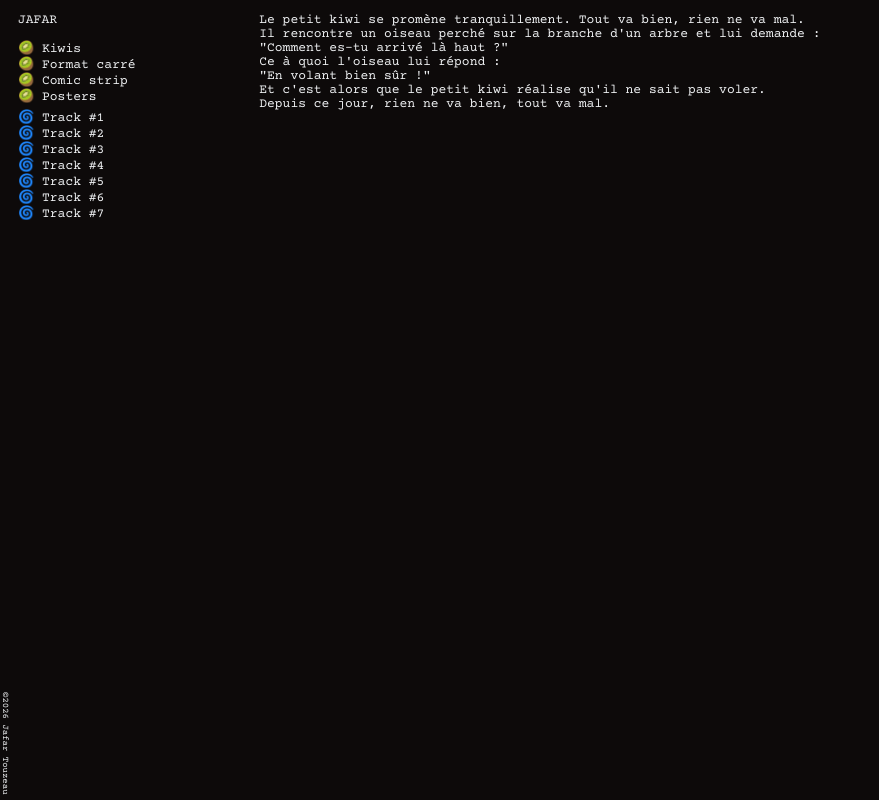
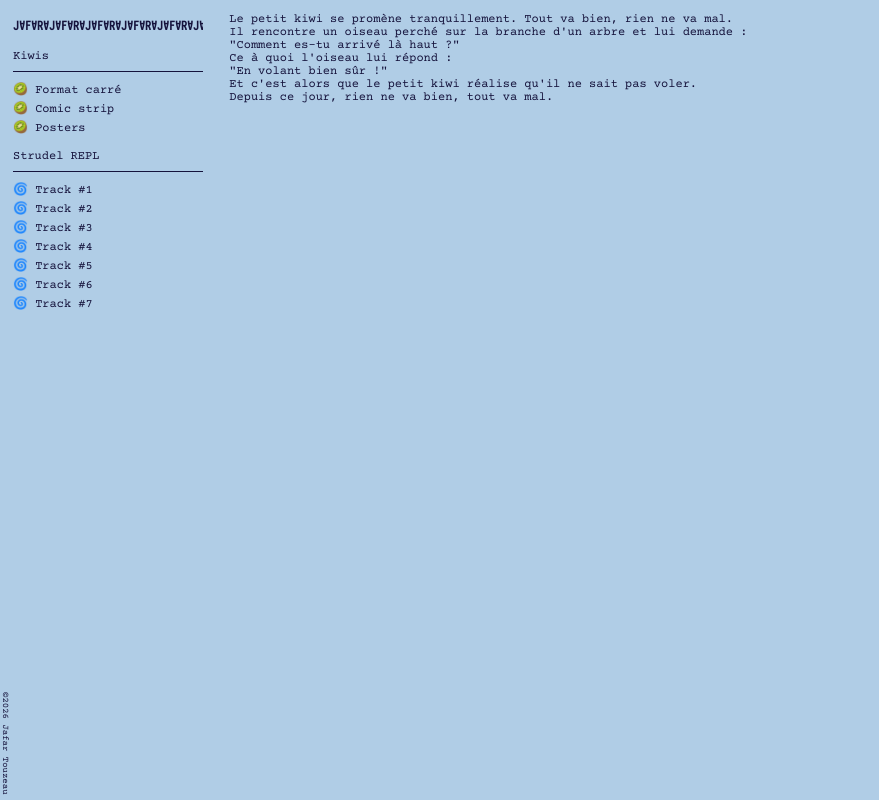
Before and after one commit to jafartouzeau/personnal-website, a Next.js app: page /kiwis in a window 1280 px wide. Shown: the whole page, without its empty margins (0-879 px from the left). Built offline with nearby package versions, Linux system fonts and the light colour scheme.

Commit message:
Change UI

```diff
--- a/src/app/globals.css
+++ b/src/app/globals.css
@@ -12,14 +12,15 @@
   --ff : courier-prime, ui-monospace, monospace;
   --ff-logo: iosevka-charon-mono, monospace;
 
-  --fs: 13px;
+  --fs: 12px;
 
-  --background: #0d0a0a ;
+  --background: #B0CDE6;
   --accent: #ea0062af;
-  --text: #eff1f3;
+  --text: #15133C;
 
   --main-padding: 13px;
-  --small-padding: 5px;
+  --small-padding: 8px;
+  --very-small-padding: 2px;
   --topbar-height: 20px;
 }
 
@@ -71,6 +72,12 @@ a {
   color: var(--text);
 }
 
+hr {
+  border: none;
+  border-top: 1px solid var(--text);
+  margin-bottom: var(--small-padding);
+}
+
 @media (hover: hover) and (pointer: fine) {
   a:hover {
     color: var(--accent);
--- a/src/app/kiwis/page.tsx
+++ b/src/app/kiwis/page.tsx
@@ -1,7 +1,7 @@
 export default function Kiwis() {
 
   const content =
-    <>
+    <div className="kiwiPage">
         <p>Le petit kiwi se promène tranquillement. Tout va bien, rien ne va mal.</p>
         <p>Il rencontre un oiseau perché sur la branche d'un arbre et lui demande :</p>
         <p>"Comment es-tu arrivé là haut ?"</p>
@@ -9,7 +9,7 @@ export default function Kiwis() {
         <p>"En volant bien sûr !"</p>
         <p>Et c'est alors que le petit kiwi réalise qu'il ne sait pas voler.</p>
         <p>Depuis ce jour, rien ne va bien, tout va mal.</p>
-    </>
+    </div>
 
   return content;
 }
--- a/src/app/layout.tsx
+++ b/src/app/layout.tsx
@@ -4,7 +4,7 @@ import SideMenu from "@/components/side-menu/side-menu";
 
 
 export const metadata: Metadata = {
-  title: "Jafar Touzeau",
+  title: "JⱯFⱯR",
   description: "Site personnel",
 };
 
--- a/src/components/side-menu/side-menu.module.css
+++ b/src/components/side-menu/side-menu.module.css
@@ -1,24 +1,36 @@
 .menu {
     display: flex;
     flex-direction: column;
-    width: min(100vw, 300px);
+    width: min(100vw, 256px);
     height: 100vh;
     padding:  var(--main-padding);
 }
 
-.top {
-    margin-top: var(--small-padding);
+.container {
+  position: relative;
+  width: 100%;
+  height: 1.5rem;
+  overflow: hidden;
 }
 
-.link {
-    margin-left: var(--small-padding);
-}
-
-.logo {
-    font-size: 13px;
+.w {
+    position: absolute;
+    top: 50%;
+    left: 0;
+    transform: translateY(-50%);
+    font-family: var(--ff-logo);
+    font-weight: 800;
     white-space: nowrap;
     color: var(--text);
     margin-bottom: var(--main-padding);
+}
+
+.sublink {
+    margin: var(--very-small-padding) var(--small-padding) var(--very-small-padding) 0;
+}
+
+.toplink {
+    margin: var(--main-padding) 0 var(--small-padding) 0;
 }
 
 .reversed {
@@ -32,5 +44,6 @@
 @media (max-width: 768px) {
     .menu {
         height: auto;
+        border: none;
     }
 }
--- a/src/components/side-menu/side-menu.tsx
+++ b/src/components/side-menu/side-menu.tsx
@@ -1,112 +1,149 @@
+'use client';
+
 import styles from './side-menu.module.css';
 import Link from "next/link";
+import { useLayoutEffect, useRef, useState } from 'react';
+
+const LOGO_UNIT = "J∀F∀R∀";
 
 export default function SideMenu() {
+
+    const containerRef = useRef<HTMLDivElement>(null);
+    const [repeatedText, setRepeatedText] = useState(LOGO_UNIT);
+
+    useLayoutEffect(() => {
+        const container = containerRef.current;
+        if (!container) return;
+
+        const measure = document.createElement('span');
+        measure.style.visibility = 'hidden';
+        measure.style.position = 'absolute';
+        measure.style.whiteSpace = 'nowrap';
+        measure.className = styles.w;
+        measure.textContent = LOGO_UNIT;
+        container.appendChild(measure);
+        const unitWidth = measure.offsetWidth || 1;
+        container.removeChild(measure);
+
+        const containerWidth = container.offsetWidth;
+        const repeats = Math.ceil(containerWidth / unitWidth) + 1;
+        setRepeatedText(LOGO_UNIT.repeat(repeats));
+    }, []);
 
     return (
         <nav className={styles.menu}>
 
-            <Link href="/" className={styles.link}>
-                <p className={styles.logo}>JAFAR</p>
+            <Link href={"/"}>
+                <div ref={containerRef} className={styles.container}>
+                <span className={styles.w}>{repeatedText}</span>
+                </div>
             </Link>
 
-                <ol>
-                    <Link className={`${styles.link} ${styles.top}`} href={`/kiwis`}>
-                    🥝 Kiwis
+
+                <ol className={`${styles.toplink}`}>
+                    <Link href={`/kiwis`}>
+                    Kiwis
                     </Link>
                 </ol>
-                <ol className={styles.link}>
+                <hr></hr>
+                <ol className={styles.sublink}>
                     <Link href={`/kiwis/formatcarre`}>
                         🥝 Format carré
                     </Link>
                 </ol>
-                <ol className={styles.link}>
+                <ol className={styles.sublink}>
                     <Link href={`/kiwis/comicstrip`}>
                         🥝 Comic strip
                     </Link>
                 </ol>
-                <ol className={styles.link}>
+                <ol className={styles.sublink}>
                     <Link href={`/kiwis/posters`}>
-                         🥝 Posters
+                        🥝 Posters
                     </Link>
                 </ol>
-                {/*<ol className={`${styles.link} ${styles.top}`}>
+                {/*<ol className={`${styles.sublink}`}>
                     <Link href={`/photos/serie1`}>
                        📷 Série #1
                     </Link>
                 </ol>
-                <ol className={styles.link}>
+                <ol className={styles.sublink}>
                     <Link href={`/photos/serie2`}>
                         📷 Série #2
                     </Link>
                 </ol>
-                <ol className={`${styles.link} ${styles.top}`}>
+                <ol className={`${styles.toplink}`}>
                     <Link href={`/lbm`}>
                          🌟 La Baguette Magique
                     </Link>
                 </ol>
-                <ol className={`${styles.link} ${styles.top}`}>
+                <ol className={`${styles.toplink}`}>
                     <Link href={`/smady`}>
                          🧿 Saint-Maur a des yeux
                     </Link>
                 </ol>
-                <ol className={styles.link}>
+                <ol className={styles.sublink}>
                     <Link href={`/smady/carte`}>
                          🧿 Carte
                     </Link>
                 </ol>
-                <ol className={styles.link}>
+                <ol className={styles.sublink}>
                     <Link href={`/smady/chapitre1`}>
                         🧿 Chapitre 1
                     </Link>
                 </ol>
-                <ol className={styles.link}>
+                <ol className={styles.sublink}>
                     <Link href={`/smady/chapitre2`}>
                         🧿 Chapitre 2
                     </Link>
                 </ol>
-                <ol className={styles.link}>
+                <ol className={styles.sublink}>
                     <Link href={`/smady/chapitre3`}>
                         🧿 Chapitre 3
                     </Link>
                 </ol>
-                <ol className={styles.link}>
+                <ol className={styles.sublink}>
                     <Link href={`/smady/chapitre4`}>
                         🧿 Chapitre 4
                     </Link>
                 </ol>*/}
 
-                <ol className={`${styles.link} ${styles.top}`}>
+                <ol className={`${styles.toplink}`}>
+                    <Link href={`/strudelrepl/`}>
+                        Strudel REPL
+                    </Link>
+                </ol>
+                <hr></hr>
+                <ol className={`${styles.sublink}`}>
                     <Link href={`/strudelrepl/track1`}>
                         🌀 Track #1
                     </Link>
                 </ol>
-                <ol className={styles.link}>
+                <ol className={styles.sublink}>
                     <Link href={`/strudelrepl/track2`}>
                         🌀 Track #2
                     </Link>
                 </ol>
-                <ol className={styles.link}>
+                <ol className={styles.sublink}>
                     <Link href={`/strudelrepl/track3`}>
                         🌀 Track #3
                     </Link>
                 </ol>
-                <ol className={styles.link}>
+                <ol className={styles.sublink}>
                     <Link href={`/strudelrepl/track4`}>
                         🌀 Track #4
                     </Link>
                 </ol>
-                <ol className={styles.link}>
+                <ol className={styles.sublink}>
                     <Link href={`/strudelrepl/track5`}>
                         🌀 Track #5
                     </Link>
                 </ol>
-                <ol className={styles.link}>
+                <ol className={styles.sublink}>
                     <Link href={`/strudelrepl/track6`}>
                         🌀 Track #6
                     </Link>
                 </ol>
-                <ol className={styles.link}>
+                <ol className={styles.sublink}>
                     <Link href={`/strudelrepl/track7`}>
                         🌀 Track #7
                     </Link>
```
